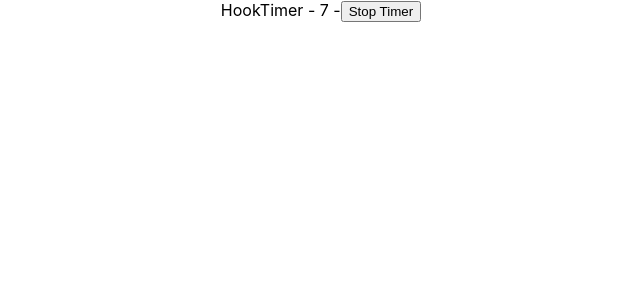
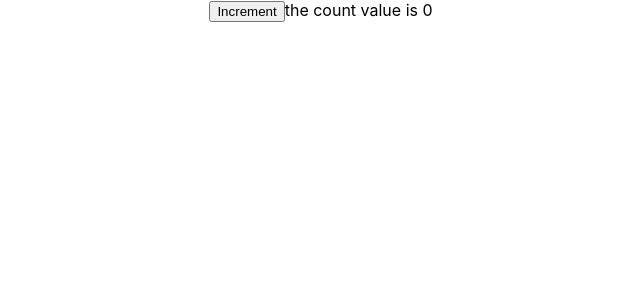
Before and after one commit to DevPro15/react-typescript-demo, a React (Create React App) app: page / in a window 1280 px wide. Shown: the top 300 px of the page, without its empty margins (319-959 px from the left). Built offline with nearby package versions, Linux system fonts and the light colour scheme.

Commit message:
basic typescript in class components

```diff
--- a/src/App.tsx
+++ b/src/App.tsx
@@ -1,10 +1,10 @@
 import "./App.css";
-import { MutableRef } from "./components/ref/MutableRef";
+import { Counter } from "./components/class/Counter";
 
 function App() {
   return (
     <div className="App">
-      <MutableRef />
+      <Counter message="the count value is" />
     </div>
   );
 }
--- /dev/null
+++ b/src/components/class/Counter.tsx
@@ -0,0 +1,28 @@
+import { Component } from "react";
+
+type CounterProps = {
+  message: string;
+};
+
+type CounterState = {
+  count: number;
+};
+
+/** The Count Value is 5 */
+export class Counter extends Component<CounterProps, CounterState> {
+  state = {
+    count: 0,
+  };
+
+  handleClick = () => {
+    this.setState((prevState) => ({ count: prevState.count + 1 }));
+  };
+  render() {
+    return (
+      <div>
+        <button onClick={this.handleClick}>Increment</button>
+        {this.props.message} {this.state.count}
+      </div>
+    );
+  }
+}
```
Also changed, not shown: src/components/effect/Timer.tsx (added, +13 -0 lines).
